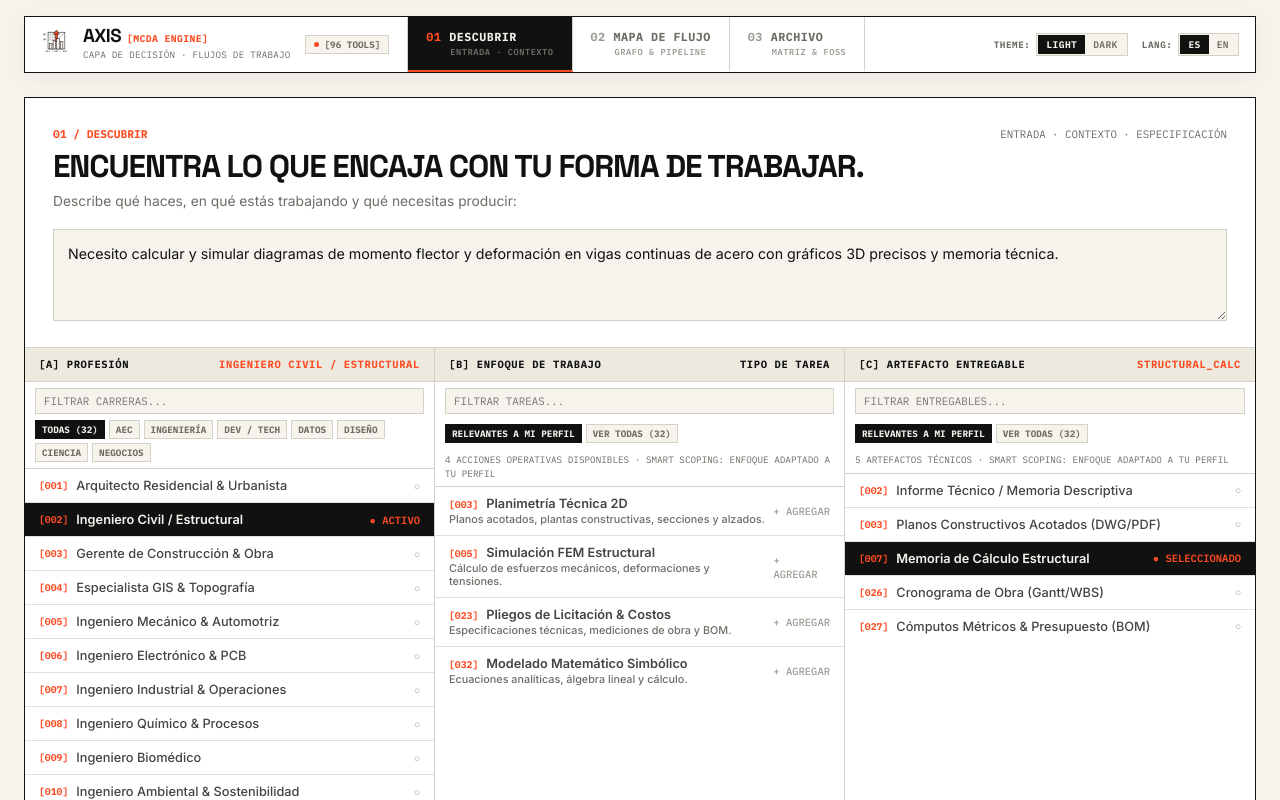
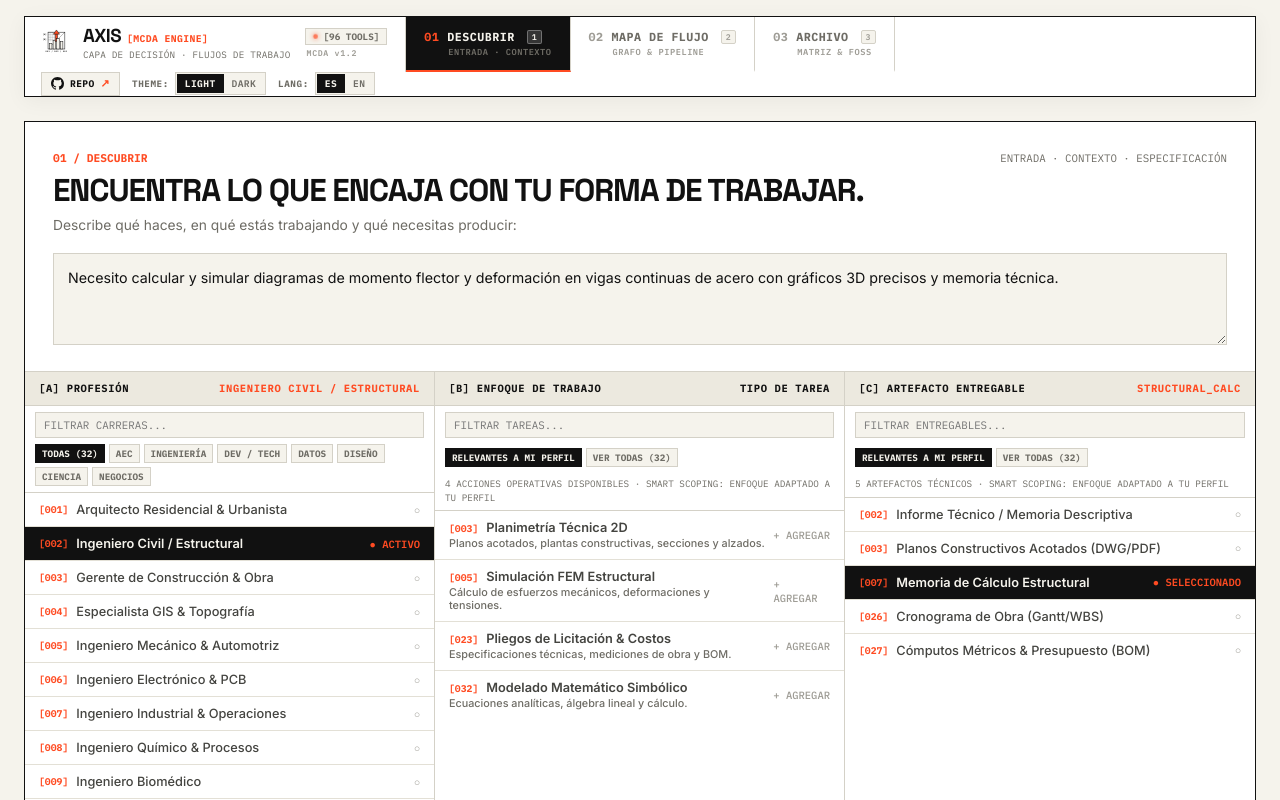
Before and after one commit to luisrodriguez-rgb/AXIS-TOOLMAP, a React (Vite) app: page / in a window 1280 px wide. Shown: the top 800 px of the page. Built offline with nearby package versions, Linux system fonts and the light colour scheme.

Commit message:
feat(nav): anadir atajos de teclado, enlace al repositorio y telemetria suiza en barra de navegacion

```diff
--- a/src/components/Header.tsx
+++ b/src/components/Header.tsx
@@ -1,4 +1,4 @@
-import React from 'react';
+import React, { useEffect } from 'react';
 import type { Language } from '../i18n/translations';
 import { TRANSLATIONS } from '../i18n/translations';
 import { AxisBrandLogo } from './AxisBrandLogo';
@@ -26,51 +26,60 @@ export const Header: React.FC<HeaderProps> = ({
 }) => {
   const t = TRANSLATIONS[lang].header;
 
+  // Keyboard navigation: [1] -> discover, [2] -> workflow, [3] -> archive
+  useEffect(() => {
+    const handleKeyDown = (e: KeyboardEvent) => {
+      // Don't trigger when user is typing in input or textarea
+      const target = e.target as HTMLElement;
+      if (target.tagName === 'INPUT' || target.tagName === 'TEXTAREA' || target.isContentEditable) {
+        return;
+      }
+      if (e.key === '1') {
+        onSelectTab('discover');
+      } else if (e.key === '2') {
+        onSelectTab('workflow');
+      } else if (e.key === '3') {
+        onSelectTab('archive');
+      }
+    };
+
+    window.addEventListener('keydown', handleKeyDown);
+    return () => window.removeEventListener('keydown', handleKeyDown);
+  }, [onSelectTab]);
+
   return (
     <header className="app-header">
+      {/* Brand & Telemetry */}
       <div
         className="brand-wrapper"
         onClick={() => onSelectTab('discover')}
-        style={{ cursor: 'pointer', display: 'flex', alignItems: 'center', gap: '14px' }}
+        style={{ cursor: 'pointer' }}
+        title={lang === 'es' ? 'Ir al inicio / Descubrir' : 'Go to Home / Discover'}
       >
         <AxisBrandLogo variant="horizontal" size={28} lang={lang} />
-        <span
-          className="mono-text"
-          style={{
-            fontSize: '0.62rem',
-            padding: '2px 8px',
-            border: '1px solid var(--line)',
-            background: 'var(--bg-canvas)',
-            color: 'var(--ink-muted)',
-            fontWeight: 700,
-            display: 'flex',
-            alignItems: 'center',
-            gap: '6px',
-          }}
-          title={t.brandSub.replace('{count}', String(toolCount))}
-        >
+        <div className="brand-telemetry">
           <span
-            style={{
-              width: '5px',
-              height: '5px',
-              borderRadius: '50%',
-              background: 'var(--signal)',
-              display: 'inline-block',
-            }}
-          />
-          [{toolCount} TOOLS]
-        </span>
+            className="telemetry-pill"
+            title={t.brandSub.replace('{count}', String(toolCount))}
+          >
+            <span className="telemetry-dot" />
+            [{toolCount} TOOLS]
+          </span>
+          <span className="telemetry-badge">MCDA v1.2</span>
+        </div>
       </div>
 
-      {/* Navegación Primaria (Jerarquía Principal de Precisión Suiza) */}
-      <nav className="nav-index-menu">
+      {/* Primary Navigation Index (Swiss Precision Hierarchy) */}
+      <nav className="nav-index-menu" aria-label="Main Navigation">
         <button
           className={`nav-index-item ${activeTab === 'discover' ? 'active' : ''}`}
           onClick={() => onSelectTab('discover')}
+          title={lang === 'es' ? 'Atajo de teclado: Tecla 1' : 'Keyboard shortcut: Key 1'}
         >
           <div className="nav-main-label">
             <span className="nav-num">01</span>
             <span>{t.discover}</span>
+            <kbd className="nav-kbd-hint">1</kbd>
           </div>
           <span className="nav-sub-label">
             {lang === 'es' ? 'ENTRADA · CONTEXTO' : 'INPUT · CONTEXT'}
@@ -80,10 +89,12 @@ export const Header: React.FC<HeaderProps> = ({
         <button
           className={`nav-index-item ${activeTab === 'workflow' ? 'active' : ''}`}
           onClick={() => onSelectTab('workflow')}
+          title={lang === 'es' ? 'Atajo de teclado: Tecla 2' : 'Keyboard shortcut: Key 2'}
         >
           <div className="nav-main-label">
             <span className="nav-num">02</span>
             <span>{t.workflowMap}</span>
+            <kbd className="nav-kbd-hint">2</kbd>
           </div>
           <span className="nav-sub-label">
             {lang === 'es' ? 'GRAFO & PIPELINE' : 'GRAPH & PIPELINE'}
@@ -93,10 +104,12 @@ export const Header: React.FC<HeaderProps> = ({
         <button
           className={`nav-index-item ${activeTab === 'archive' ? 'active' : ''}`}
           onClick={() => onSelectTab('archive')}
+          title={lang === 'es' ? 'Atajo de teclado: Tecla 3' : 'Keyboard shortcut: Key 3'}
         >
           <div className="nav-main-label">
             <span className="nav-num">03</span>
             <span>{t.archive}</span>
+            <kbd className="nav-kbd-hint">3</kbd>
           </div>
           <span className="nav-sub-label">
             {lang === 'es' ? 'MATRIZ & FOSS' : 'MATRIX & FOSS'}
@@ -104,9 +117,24 @@ export const Header: React.FC<HeaderProps> = ({
         </button>
       </nav>
 
-      {/* Utilidades Secundarias: Tema e Idioma (Subordinadas, compactas, sin emojis) */}
+      {/* Secondary Utilities & External Repositories */}
       <div className="header-utilities">
-        {/* Selector de Tema */}
+        {/* GitHub Source Link */}
+        <a
+          href="https://github.com/luisrodriguez-rgb/AXIS-TOOLMAP"
+          target="_blank"
+          rel="noopener noreferrer"
+          className="utility-github-link"
+          title={lang === 'es' ? 'Ver código fuente y repositorio en GitHub' : 'View source code on GitHub'}
+        >
+          <svg width="13" height="13" viewBox="0 0 24 24" fill="currentColor" aria-hidden="true">
+            <path d="M12 0C5.37 0 0 5.37 0 12c0 5.31 3.435 9.795 8.205 11.385.6.105.825-.255.825-.57 0-.285-.015-1.23-.015-2.235-3.015.555-3.795-.735-4.035-1.41-.135-.345-.72-1.41-1.23-1.695-.42-.225-1.02-.78-.015-.795.945-.015 1.62.87 1.845 1.23 1.08 1.815 2.805 1.305 3.495.99.105-.78.42-1.305.765-1.605-2.67-.3-5.46-1.335-5.46-5.925 0-1.305.465-2.385 1.23-3.225-.12-.3-.54-1.53.12-3.18 0 0 1.005-.315 3.3 1.23.96-.27 1.98-.405 3-.405s2.04.135 3 .405c2.295-1.56 3.3-1.23 3.3-1.23.66 1.65.24 2.88.12 3.18.765.84 1.23 1.905 1.23 3.225 0 4.605-2.805 5.625-5.475 5.925.435.375.81 1.095.81 2.22 0 1.605-.015 2.895-.015 3.3 0 .315.225.69.825.57A12.02 12.02 0 0024 12c0-6.63-5.37-12-12-12z"/>
+          </svg>
+          <span className="github-text">REPO</span>
+          <span className="github-arrow">↗</span>
+        </a>
+
+        {/* Theme Selector */}
         <div className="utility-control">
           <span className="utility-label">THEME:</span>
           <div className="utility-toggle-group">
@@ -127,7 +155,7 @@ export const Header: React.FC<HeaderProps> = ({
           </div>
         </div>
 
-        {/* Selector de Idioma */}
+        {/* Language Selector */}
         <div className="utility-control">
           <span className="utility-label">LANG:</span>
           <div className="utility-toggle-group">
--- a/src/styles/components.css
+++ b/src/styles/components.css
@@ -39,6 +39,50 @@
   background: var(--bg-subtle);
 }
 
+.brand-telemetry {
+  display: flex;
+  flex-direction: column;
+  gap: 3px;
+}
+
+.telemetry-pill {
+  font-family: var(--font-mono);
+  font-size: 0.62rem;
+  padding: 2px 7px;
+  border: 1px solid var(--line);
+  background: var(--bg-canvas);
+  color: var(--ink-muted);
+  font-weight: 700;
+  display: flex;
+  align-items: center;
+  gap: 6px;
+  line-height: 1.2;
+}
+
+.telemetry-dot {
+  width: 5px;
+  height: 5px;
+  border-radius: 50%;
+  background: var(--signal);
+  display: inline-block;
+  box-shadow: 0 0 6px var(--signal);
+  animation: pulse-dot 2.5s infinite ease-in-out;
+}
+
+@keyframes pulse-dot {
+  0%, 100% { opacity: 1; transform: scale(1); }
+  50% { opacity: 0.4; transform: scale(0.85); }
+}
+
+.telemetry-badge {
+  font-family: var(--font-mono);
+  font-size: 0.55rem;
+  color: var(--ink-faint);
+  font-weight: 600;
+  letter-spacing: 0.08em;
+  padding-left: 2px;
+}
+
 /* Primary Navigation Index */
 .nav-index-menu {
   display: flex;
@@ -62,6 +106,7 @@
   color: var(--ink-muted);
   cursor: pointer;
   transition: all var(--transition-fast);
+  position: relative;
 }
 
 .nav-index-item .nav-main-label {
@@ -72,6 +117,30 @@
   font-weight: 700;
   letter-spacing: 0.04em;
   text-transform: uppercase;
+}
+
+.nav-kbd-hint {
+  font-family: var(--font-mono);
+  font-size: 0.55rem;
+  padding: 1px 4px;
+  border: 1px solid var(--line);
+  background: var(--bg-canvas);
+  color: var(--ink-faint);
+  border-radius: 2px;
+  font-weight: 600;
+  margin-left: 4px;
+  transition: all var(--transition-fast);
+}
+
+.nav-index-item:hover .nav-kbd-hint {
+  border-color: var(--ink-muted);
+  color: var(--ink);
+}
+
+.nav-index-item.active .nav-kbd-hint {
+  background: rgba(255, 255, 255, 0.15);
+  border-color: rgba(255, 255, 255, 0.3);
+  color: var(--ink-inverse);
 }
 
 .nav-index-item .nav-sub-label {
@@ -107,13 +176,41 @@
   font-weight: 700;
 }
 
-/* Secondary Utilities (Theme & Language) - Subordinated Hierarchy */
+/* Secondary Utilities (Theme, Language & Repository) */
 .header-utilities {
   display: flex;
   align-items: center;
-  gap: 14px;
+  gap: 12px;
   padding: 0 16px;
   background: var(--bg-surface);
+}
+
+.utility-github-link {
+  display: flex;
+  align-items: center;
+  gap: 6px;
+  padding: 4px 9px;
+  border: 1px solid var(--line);
+  background: var(--bg-canvas);
+  color: var(--ink);
+  font-family: var(--font-mono);
+  font-size: 0.64rem;
+  font-weight: 700;
+  text-decoration: none;
+  letter-spacing: 0.04em;
+  transition: all var(--transition-fast);
+}
+
+.utility-github-link:hover {
+  border-color: var(--ink);
+  background: var(--ink);
+  color: var(--ink-inverse);
+}
+
+.utility-github-link .github-arrow {
+  color: var(--signal);
+  font-size: 0.72rem;
+  line-height: 1;
 }
 
 .utility-control {
```
